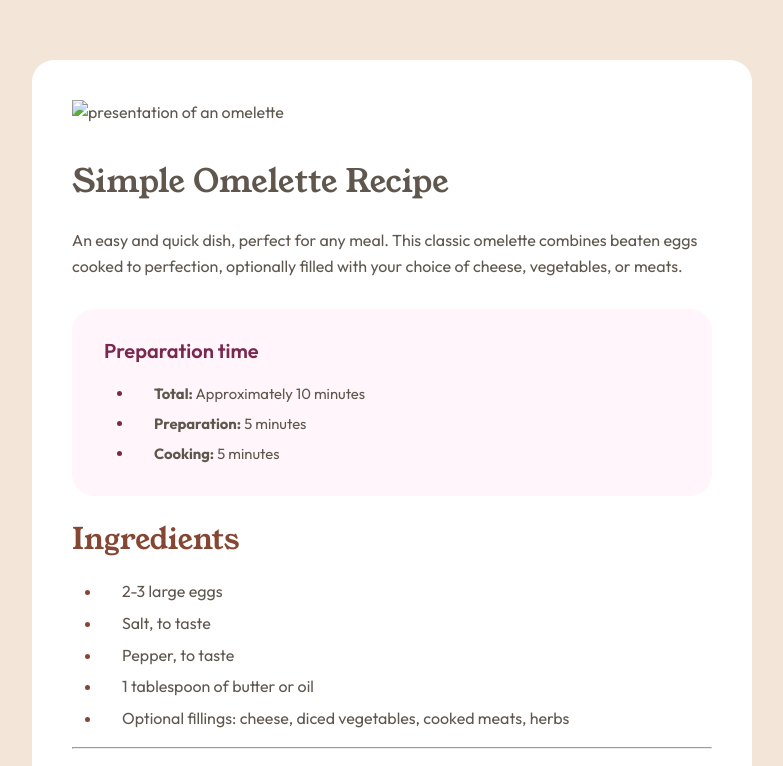
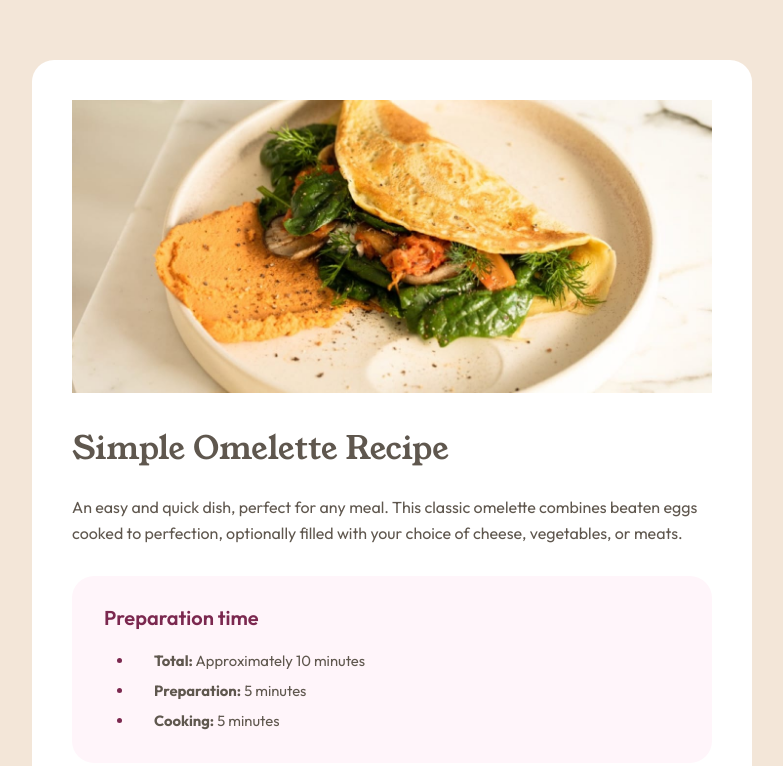
Before and after one commit to Dshiza/recipe-page, a plain HTML site: page index.html in a window 1280 px wide. Shown: the top 766 px of the page, without its empty margins (248-1031 px from the left). Drawn offline with Linux system fonts and the light colour scheme.

Commit message:
image url update

```diff
--- a/index.html
+++ b/index.html
@@ -10,7 +10,7 @@
 </head>
 <body>
   <div class="wrapper">
-    <img src="/Start Project Animated Portfolio Website/frontend-mentor/newbie/recipe-page-main/assets/images/image-omelette.jpeg" alt="presentation of an omelette">
+    <img src="./assets/images/image-omelette.jpeg" alt="presentation of an omelette">
     <main>
     <h1>Simple Omelette Recipe</h1>
 
```
